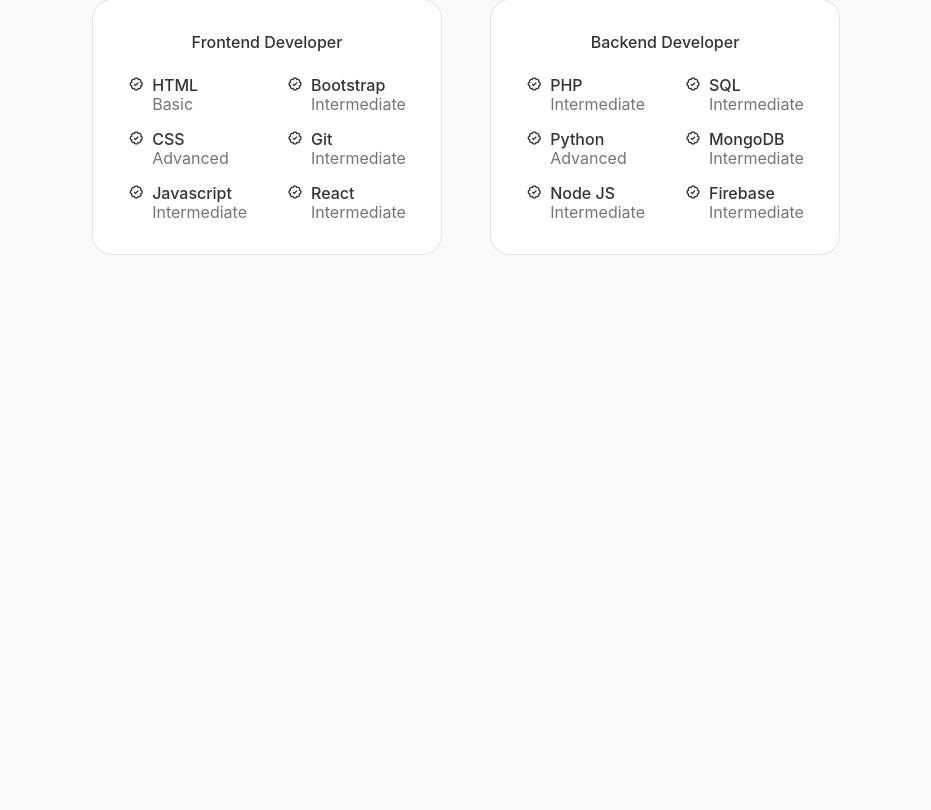
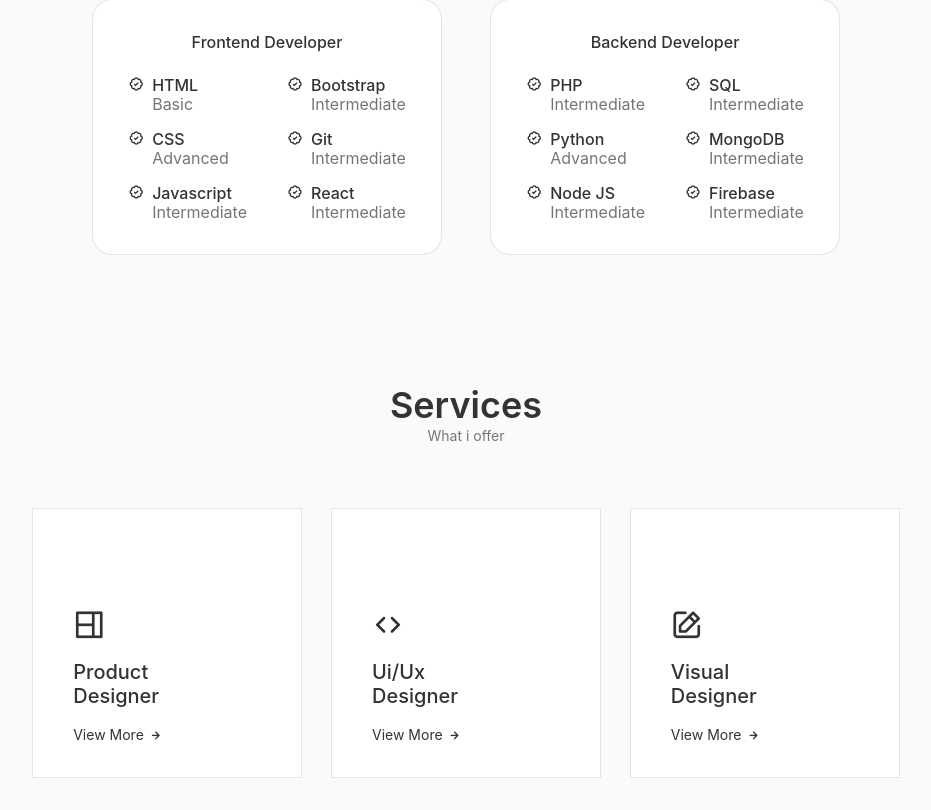
Before and after one commit to kanonChakma/portfolio, a React (Create React App) app: page / in a window 1280 px wide. Shown: the part 1521-2331 px from the top of the page, without its empty margins (174-1105 px from the left). Before the commit the page ends 1808 px from the top, so only its background shows below. Built offline with nearby package versions, Linux system fonts and the light colour scheme.

Commit message:
feat: add services section

```diff
--- a/src/App.js
+++ b/src/App.js
@@ -2,6 +2,7 @@
 import About from './components/About';
 import Header from './components/Header';
 import Home from './components/Home';
+import Services from './components/Services';
 import Skills from './components/Skills';
 
 function App() {
@@ -12,6 +13,7 @@
         <Home/>
         <About/>
         <Skills/>
+        <Services/>
       </main>
     </div>
   );
--- /dev/null
+++ b/src/components/Services/index.css
@@ -0,0 +1,161 @@
+.services__container {
+  grid-template-columns: repeat(3, 270px);
+  justify-content: center;
+  column-gap: 1.8rem;
+}
+
+.services__content {
+  position: relative;
+  border: 1px solid rgba(0, 0, 0, 0.1);
+  background-color: var(--container-color);
+  padding: 6rem 0 2rem 2.5rem;
+}
+
+.services__modal {
+  display: none;
+}
+
+.services__icon {
+  display: block;
+  font-size: 2rem;
+  color: var(--title-color);
+  margin-bottom: var(--mb-1);
+}
+
+.services__title {
+  font-size: var(--h3-font-size);
+  margin-bottom: var(--mb-1);
+  font-weight: var(--font-medium);
+}
+
+.services__button {
+  color: var(--title-color);
+  font-size: var(--small-font-size);
+  display: inline-flex;
+  align-items: center;
+  column-gap: 0.25rem;
+  cursor: pointer;
+}
+
+.services__button-icon {
+  font-size: 1rem;
+  transition: 0.3s;
+}
+
+.services__button:hover .services__button-icon {
+  transform: translateX(0.25rem);
+}
+
+.services__modal {
+  background-color: rgba(0, 0, 0, 0.5);
+  position: fixed;
+  top: 0;
+  left: 0;
+  right: 0;
+  bottom: 0;
+  z-index: var(--z-modal);
+  display: flex;
+  justify-content: center;
+  align-items: center;
+  padding: 0 1rem;
+  opacity: 0;
+  visibility: hidden;
+}
+
+.services__modal-content {
+  width: 500px;
+  position: relative;
+  background-color: var(--container-color);
+  padding: 4.5rem 2.5rem;
+  border-radius: 1.5rem;
+}
+
+.services__modal-close {
+  position: absolute;
+  top: 1.5rem;
+  right: 1.5rem;
+  font-size: 1.5rem;
+  color: var(--title-color);
+  cursor: pointer;
+}
+
+.services__modal-title,
+.services__modal-description {
+  text-align: center;
+}
+
+.services__modal-title {
+  font-size: var(--h3-font-size);
+  font-weight: var(--font-medium);
+  margin-bottom: var(--mb-1);
+}
+
+.services__modal-description {
+  font-size: var(--small-font-size);
+  padding: 0 3.5rem;
+  margin-bottom: var(--mb-2);
+}
+
+.services__modal-services {
+  row-gap: 0.75rem;
+}
+
+.services__modal-service {
+  display: flex;
+  align-items: center;
+  column-gap: 0.5rem;
+}
+
+.services__modal-icon {
+  color: var(--title-color);
+  font-size: 1.1rem;
+}
+
+.services__modal-info {
+  font-size: var(--small-font-size);
+}
+
+/* Active Model */
+.active__model {
+  opacity: 1;
+  visibility: visible;
+}
+
+/*=============== BREAKPOINTS ===============*/
+/* For large devices */
+@media screen and (max-width: 992px) {
+  .services__container {
+    grid-template-columns: repeat(3, 218px);
+  }
+}
+
+/* For medium devices */
+@media screen and (max-width: 768px) {
+  .services__container {
+    grid-template-columns: repeat(2, 1fr);
+  }
+
+  .services__content {
+    padding: 3.5rem 0.5rem 1.25rem 1.5rem;
+  }
+
+  .services__icon {
+    font-size: 1.5rem;
+  }
+}
+
+@media screen and (max-width: 576px) {
+  .services__modal-content {
+    padding: 4.5rem 1.5rem 2.5rem;
+  }
+  .services__modal-description {
+    padding: 0;
+  }
+}
+
+/* For small devices */
+@media screen and (max-width: 350px) {
+  .services__container {
+    grid-template-columns: repeat(1, 1fr);
+  }
+}
--- /dev/null
+++ b/src/components/Services/index.jsx
@@ -0,0 +1,168 @@
+import React, { useState } from 'react'
+import "./index.css"
+
+const Services = () => {
+  const[toggole, setToggole] = useState(false)
+
+  return (
+   <section className='services section' id='services'>
+       <h2 className='section__title'>Services</h2>
+       <span className='section__subtitle'>What i offer</span>
+
+       <div className='services__container container grid'>
+         <div className='services__content'>
+           <div>
+              <i className='uil uil-web-grid services__icon'></i>
+              <h3 className='services__title'>
+                Product <br/> Designer
+              </h3>
+           </div>
+           <span className='services__button' onClick={()=> setToggole(!toggole)}>
+             View More {" "}
+             <i className='uil uil-arrow-right services__button-icon'>
+             </i>
+           </span>
+           <div className={toggole?'active__model services__modal':'services__modal'}>
+            <div className='services__modal-content'>
+              <i className='uil uil-times services__modal-close' onClick={()=> setToggole(!toggole)}>
+              </i>
+              <h3 className='services__modal-title'>
+                  Product Designer
+              </h3>
+              <p className='services__modal-description'>
+                Service with more than 3 years of experience.
+                Providing quality work to clients and companies
+              </p>
+
+              <ul className='services__modal-services grid'>
+                <li className='services__modal-service'>
+                  <i className='uil uil-check-circle services__modal-icon'></i>
+                  <p className='services__modal-info'>
+                    I develop the user interface
+                  </p>
+                </li>
+
+                <li className='services__modal-service'>
+                  <i className='uil uil-check-circle services__modal-icon'></i>
+                  <p className='services__modal-info'>
+                    Web page development
+                  </p>
+                </li>
+
+                <li className='services__modal-service'>
+                  <i className='uil uil-check-circle services__modal-icon'></i>
+                  <p className='services__modal-info'>
+                    I develop the user interface
+                  </p>
+                </li>
+              </ul>
+
+            </div>
+          </div>
+         </div>
+         <div className='services__content'>
+           <div>
+              <i className='uil uil-arrow services__icon'></i>
+              <h3 className='services__title'>
+                Ui/Ux <br/> Designer
+              </h3>
+           </div>
+           <span className='services__button' onClick={()=> setToggole(!toggole)}>
+             View More {" "}
+             <i className='uil uil-arrow-right services__button-icon'>
+             </i>
+           </span>
+           <div className={toggole?'active__model services__modal':'services__modal'}>
+            <div className='services__modal-content'>
+              <i className='uil uil-times services__modal-close' onClick={()=> setToggole(!toggole)}>
+              </i>
+              <h3 className='services__modal-title'>
+                Ui/Ux Designer
+              </h3>
+
+              <p className='services__modal-description'>
+                Service with more than 3 years of experience.
+                Providing quality work to clients and companies
+              </p>
+
+              <ul className='services__modal-services grid'>
+                <li className='services__modal-service'>
+                  <i className='uil uil-check-circle services__modal-icon'></i>
+                  <p className='services__modal-info'>
+                    I develop the user interface
+                  </p>
+                </li>
+
+                <li className='services__modal-service'>
+                  <i className='uil uil-check-circle services__modal-icon'></i>
+                  <p className='services__modal-info'>
+                    Web page development
+                  </p>
+                </li>
+
+                <li className='services__modal-service'>
+                  <i className='uil uil-check-circle services__modal-icon'></i>
+                  <p className='services__modal-info'>
+                    I develop the user interface
+                  </p>
+                </li>
+              </ul>
+            </div>
+          </div>
+         </div>
+         <div className='services__content'>
+           <div>
+              <i className='uil uil-edit services__icon'></i>
+               <h3 className='services__title'>
+                 Visual <br/> Designer
+               </h3>
+           </div>
+           <span className='services__button' onClick={()=> setToggole(!toggole)}>
+             View More {" "}
+             <i className='uil uil-arrow-right services__button-icon' >
+             </i>
+           </span>
+           <div className={toggole?'active__model services__modal':'services__modal'}>
+            <div className='services__modal-content'>
+               <i className='uil uil-times services__modal-close'  onClick={()=> setToggole(!toggole)}>
+               </i>
+               <h3 className='services__modal-title'>
+                Visual Designer
+               </h3>
+
+              <p className='services__modal-description'>
+                Service with more than 3 years of experience.
+                Providing quality work to clients and companies
+              </p>
+
+              <ul className='services__modal-services grid'>
+                <li className='services__modal-service'>
+                  <i className='uil uil-check-circle services__modal-icon'></i>
+                  <p className='services__modal-info'>
+                    I develop the user interface
+                  </p>
+                </li>
+
+                <li className='services__modal-service'>
+                  <i className='uil uil-check-circle services__modal-icon'></i>
+                  <p className='services__modal-info'>
+                    Web page development
+                  </p>
+                </li>
+
+                <li className='services__modal-service'>
+                  <i className='uil uil-check-circle services__modal-icon'></i>
+                  <p className='services__modal-info'>
+                    I develop the user interface
+                  </p>
+                </li>
+              </ul>
+            </div>
+          </div>
+         </div>
+       </div>
+   </section>
+  )
+}
+
+export default Services
```
